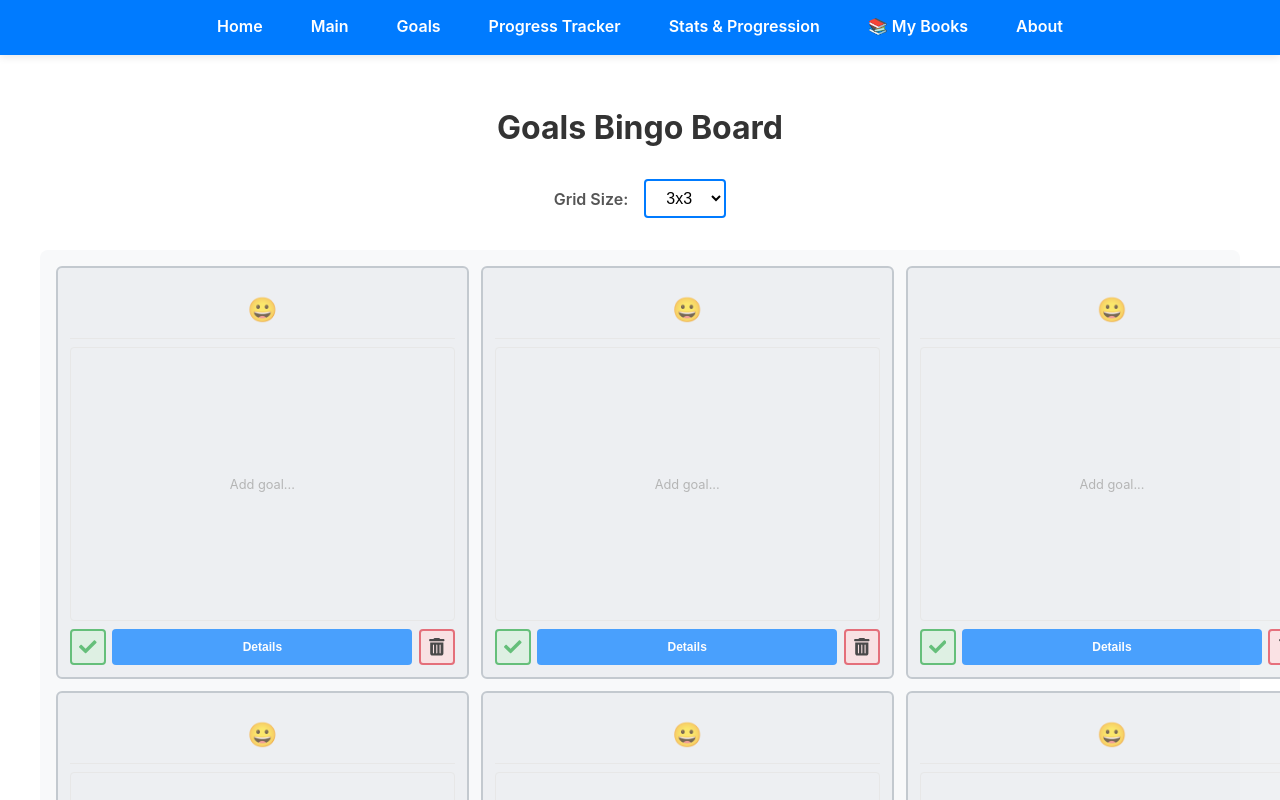
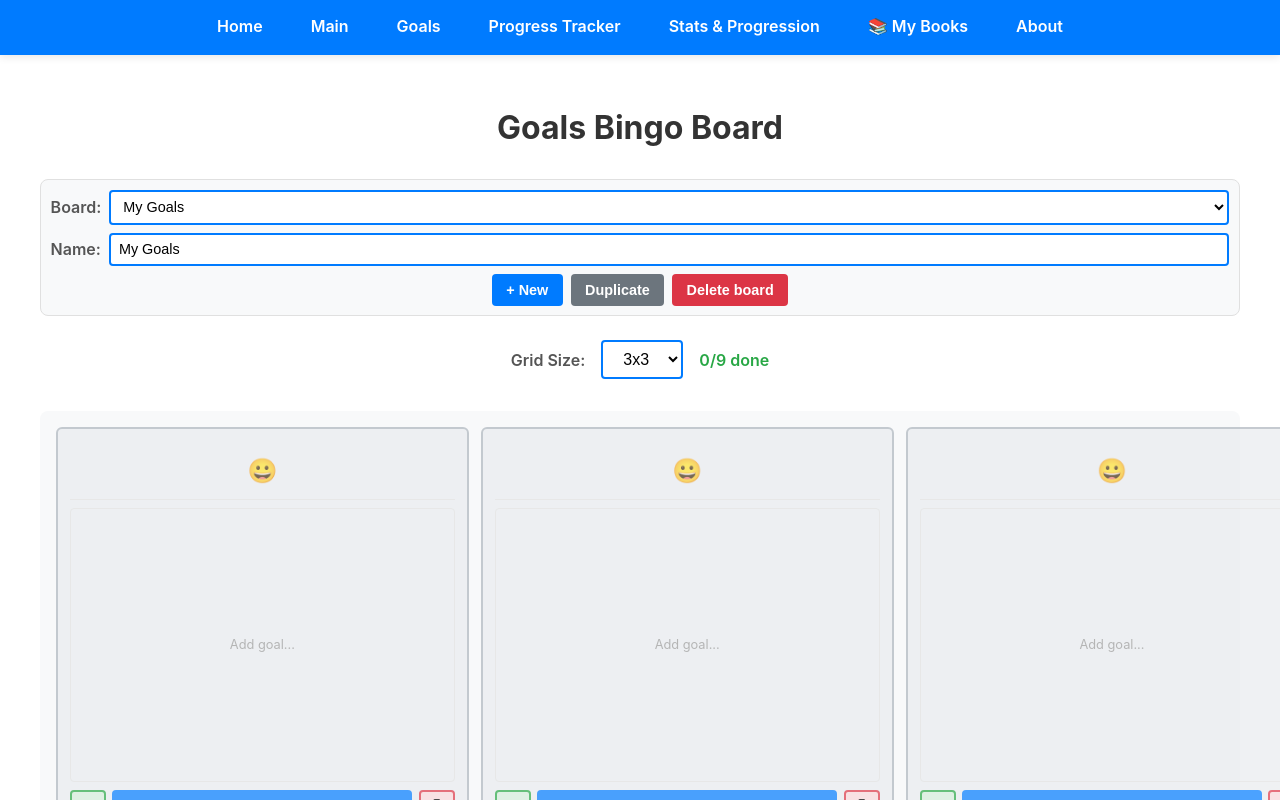
Before and after one commit to JumesP/Progress, a React (Create React App) app in the folder client/: page /Goals in a window 1280 px wide. Shown: the top 800 px of the page. Built offline with nearby package versions, Linux system fonts and the light colour scheme.

Commit message:
multiple boards

```diff
--- a/client/src/pages/Goals.js
+++ b/client/src/pages/Goals.js
@@ -3,111 +3,180 @@ import { FaTrashCan } from "react-icons/fa6";
 import { FaCheck } from "react-icons/fa";
 import "../pages/css/Goals.scss";
 
+const STORAGE_KEY = "goalsBoardsData";
+const LEGACY_KEY = "goalsData"; // your old single-board key (migrated automatically)
+
+const uid = () =>
+  `${Date.now().toString(36)}${Math.random().toString(36).slice(2, 8)}`;
+
+const emptyGoal = () => ({ text: "", details: "", emoji: "" });
+
+const makeBoard = (name = "My Goals", gridSize = 3) => ({
+  id: uid(),
+  name,
+  gridSize,
+  goals: Array(gridSize * gridSize).fill(null).map(emptyGoal),
+  checkedGoals: {},
+  createdAt: Date.now(),
+});
+
+const loadState = () => {
+  try {
+    const saved = JSON.parse(localStorage.getItem(STORAGE_KEY));
+    if (saved && Array.isArray(saved.boards) && saved.boards.length) {
+      const activeId = saved.boards.some((b) => b.id === saved.activeId)
+        ? saved.activeId
+        : saved.boards[0].id;
+      return { boards: saved.boards, activeId };
+    }
+  } catch (e) {
+    // fall through to migration / default
+  }
+
+  // Migrate the old single board, if there is one
+  try {
+    const legacy = JSON.parse(localStorage.getItem(LEGACY_KEY));
+    if (legacy) {
+      const size = legacy.gridSize || 3;
+      const board = {
+        ...makeBoard("My Goals", size),
+        goals: legacy.goals?.length
+          ? legacy.goals
+          : Array(size * size).fill(null).map(emptyGoal),
+        checkedGoals: legacy.checkedGoals || {},
+      };
+      return { boards: [board], activeId: board.id };
+    }
+  } catch (e) {
+    // ignore
+  }
+
+  const board = makeBoard();
+  return { boards: [board], activeId: board.id };
+};
+
 const Goals = () => {
-  const [gridSize, setGridSize] = useState(3);
-  const [goals, setGoals] = useState([]);
-  const [checkedGoals, setCheckedGoals] = useState({});
+  const [{ boards, activeId }, setState] = useState(loadState);
   const [selectedGoalIndex, setSelectedGoalIndex] = useState(null);
   const [detailsText, setDetailsText] = useState("");
   const [showModal, setShowModal] = useState(false);
+  const [showDeleteBoard, setShowDeleteBoard] = useState(false);
   const [resizeError, setResizeError] = useState("");
 
-  // Load data from localStorage on mount
+  const board = boards.find((b) => b.id === activeId) || boards[0];
+  const { gridSize, goals, checkedGoals } = board;
+
+  // Persist everything whenever it changes
   useEffect(() => {
-    const savedData = localStorage.getItem("goalsData");
-    if (savedData) {
-      const parsedData = JSON.parse(savedData);
-      setGridSize(parsedData.gridSize || 3);
-      setGoals(parsedData.goals || []);
-      setCheckedGoals(parsedData.checkedGoals || {});
-    } else {
-      // Initialize with empty goals
-      initializeGoals(3);
+    try {
+      localStorage.setItem(STORAGE_KEY, JSON.stringify({ boards, activeId }));
+    } catch (e) {
+      console.error("Could not save boards", e);
     }
-  }, []);
+  }, [boards, activeId]);
 
-  const initializeGoals = (size) => {
-    const totalGoals = size * size;
-    const newGoals = Array(totalGoals)
-      .fill(null)
-      .map((_, i) => goals[i] || { text: "", details: "", emoji: "" });
-    setGoals(newGoals);
+  /* ---------- helpers ---------- */
+
+  // Update the active board with a partial object (or a function returning one)
+  const updateBoard = (patch) =>
+    setState((prev) => ({
+      ...prev,
+      boards: prev.boards.map((b) =>
+        b.id === prev.activeId
+          ? { ...b, ...(typeof patch === "function" ? patch(b) : patch) }
+          : b
+      ),
+    }));
+
+  /* ---------- board management ---------- */
+
+  const handleSelectBoard = (id) => {
+    setResizeError("");
+    setState((prev) => ({ ...prev, activeId: id }));
   };
 
-  const saveToLocalStorage = (newSize, newGoals, newCheckedGoals) => {
-    localStorage.setItem(
-      "goalsData",
-      JSON.stringify({
-        gridSize: newSize,
-        goals: newGoals,
-        checkedGoals: newCheckedGoals
-      })
-    );
+  const handleNewBoard = () => {
+    const newBoard = makeBoard(`Board ${boards.length + 1}`, 3);
+    setResizeError("");
+    setState((prev) => ({
+      boards: [...prev.boards, newBoard],
+      activeId: newBoard.id,
+    }));
   };
 
+  const handleDuplicateBoard = () => {
+    const copy = {
+      ...JSON.parse(JSON.stringify(board)),
+      id: uid(),
+      name: `${board.name} (copy)`,
+      createdAt: Date.now(),
+    };
+    setState((prev) => ({
+      boards: [...prev.boards, copy],
+      activeId: copy.id,
+    }));
+  };
+
+  const handleRenameBoard = (name) => updateBoard({ name });
+
+  const handleDeleteBoard = () => {
+    setState((prev) => {
+      const remaining = prev.boards.filter((b) => b.id !== prev.activeId);
+      if (remaining.length === 0) {
+        const fresh = makeBoard();
+        return { boards: [fresh], activeId: fresh.id };
+      }
+      return { boards: remaining, activeId: remaining[0].id };
+    });
+    setShowDeleteBoard(false);
+  };
+
+  /* ---------- grid / goal handlers ---------- */
+
   const handleGridSizeChange = (newSize) => {
-    // Count how many goals have content (text or details)
     const filledGoals = goals.filter(
-      (goal) => goal.text.trim() !== "" || goal.details.trim() !== ""
+      (goal) =>
+        (goal.text || "").trim() !== "" || (goal.details || "").trim() !== ""
     ).length;
-
     const newCapacity = newSize * newSize;
 
-    // Prevent downsizing if there are too many filled goals
     if (filledGoals > newCapacity) {
       setResizeError(
         `Cannot resize to ${newSize}x${newSize} (${newCapacity} slots). You have ${filledGoals} filled goals. Please delete some goals first.`
       );
-      // Clear error after 5 seconds
       setTimeout(() => setResizeError(""), 5000);
       return;
     }
 
-    // Clear error if resize is allowed
     setResizeError("");
-
-    // Expand or shrink the goals array while preserving existing data
     const newGoals = Array(newCapacity)
       .fill(null)
-      .map((_, i) => goals[i] || { text: "", details: "", emoji: "" });
+      .map((_, i) => goals[i] || emptyGoal());
 
-    setGridSize(newSize);
-    setGoals(newGoals);
-    saveToLocalStorage(newSize, newGoals, checkedGoals);
+    updateBoard({ gridSize: newSize, goals: newGoals });
   };
 
-  const handleGoalTextChange = (index, text) => {
+  const handleGoalFieldChange = (index, field, value) => {
     const newGoals = [...goals];
-    newGoals[index] = { ...newGoals[index], text };
-    setGoals(newGoals);
-    saveToLocalStorage(gridSize, newGoals, checkedGoals);
-  };
-
-  const handleEmojiChange = (index, emoji) => {
-    const newGoals = [...goals];
-    newGoals[index] = { ...newGoals[index], emoji };
-    setGoals(newGoals);
-    saveToLocalStorage(gridSize, newGoals, checkedGoals);
+    newGoals[index] = { ...newGoals[index], [field]: value };
+    updateBoard({ goals: newGoals });
   };
 
   const handleCheckboxChange = (index) => {
-    const newCheckedGoals = { ...checkedGoals };
-    newCheckedGoals[index] = !newCheckedGoals[index];
-    setCheckedGoals(newCheckedGoals);
-    saveToLocalStorage(gridSize, goals, newCheckedGoals);
+    updateBoard({
+      checkedGoals: { ...checkedGoals, [index]: !checkedGoals[index] },
+    });
   };
 
   const handleDeleteGoal = (index) => {
     const newGoals = [...goals];
-    newGoals[index] = { text: "", details: "" };
-    setGoals(newGoals);
-
+    newGoals[index] = emptyGoal();
     const newCheckedGoals = { ...checkedGoals };
     delete newCheckedGoals[index];
-    setCheckedGoals(newCheckedGoals);
+    updateBoard({ goals: newGoals, checkedGoals: newCheckedGoals });
+  };
 
-    saveToLocalStorage(gridSize, newGoals, newCheckedGoals);
-  };
+  /* ---------- details modal ---------- */
 
   const openModal = (index) => {
     setSelectedGoalIndex(index);
@@ -123,20 +192,62 @@ const Goals = () => {
 
   const saveDetails = () => {
     if (selectedGoalIndex !== null) {
-      const newGoals = [...goals];
-      newGoals[selectedGoalIndex] = {
-        ...newGoals[selectedGoalIndex],
-        details: detailsText,
-      };
-      setGoals(newGoals);
-      saveToLocalStorage(gridSize, newGoals, checkedGoals);
+      handleGoalFieldChange(selectedGoalIndex, "details", detailsText);
     }
     closeModal();
   };
 
+  const completedCount = Object.values(checkedGoals).filter(Boolean).length;
+
   return (
     <div className="goals-page">
       <h1>Goals Bingo Board</h1>
+
+      {/* Board manager */}
+      <div className="board-manager">
+        <div className="board-row">
+          <label htmlFor="board-select">Board:</label>
+          <select
+            id="board-select"
+            value={board.id}
+            onChange={(e) => handleSelectBoard(e.target.value)}
+          >
+            {boards.map((b) => (
+              <option key={b.id} value={b.id}>
+                {b.name || "Untitled"}
+              </option>
+            ))}
+          </select>
+        </div>
+
+        <div className="board-row">
+          <label htmlFor="board-name">Name:</label>
+          <input
+            id="board-name"
+            type="text"
+            className="board-name-input"
+            value={board.name}
+            placeholder="Board name..."
+            maxLength={40}
+            onChange={(e) => handleRenameBoard(e.target.value)}
+          />
+        </div>
+
+        <div className="board-row board-buttons">
+          <button className="btn-board btn-new" onClick={handleNewBoard}>
+            + New
+          </button>
+          <button className="btn-board" onClick={handleDuplicateBoard}>
+            Duplicate
+          </button>
+          <button
+            className="btn-board btn-danger"
+            onClick={() => setShowDeleteBoard(true)}
+          >
+            Delete board
+          </button>
+        </div>
+      </div>
 
       <div className="controls">
         <label htmlFor="grid-size">Grid Size:</label>
@@ -149,22 +260,29 @@ const Goals = () => {
           <option value={4}>4x4</option>
           <option value={5}>5x5</option>
         </select>
+        <span className="progress">
+          {completedCount}/{gridSize * gridSize} done
+        </span>
       </div>
 
-      {resizeError && (
-        <div className="error-message">
-          {resizeError}
-        </div>
-      )}
+      {resizeError && <div className="error-message">{resizeError}</div>}
 
       <div className={`bingo-board grid-${gridSize}x${gridSize}`}>
         {goals.map((goal, index) => (
-          <div key={index} className={`goal-cell ${checkedGoals[index] ? 'checked' : ''} ${!(goal.text || '').trim() && !(goal.emoji || '').trim() ? 'empty' : ''}`}>
+          <div
+            key={index}
+            className={`goal-cell ${checkedGoals[index] ? "checked" : ""} ${!(goal.text || "").trim() && !(goal.emoji || "").trim()
+                ? "empty"
+                : ""
+              }`}
+          >
             <input
               type="text"
               placeholder="😀"
               value={goal.emoji || ""}
-              onChange={(e) => handleEmojiChange(index, e.target.value)}
+              onChange={(e) =>
+                handleGoalFieldChange(index, "emoji", e.target.value)
+              }
               className="goal-emoji"
               maxLength="2"
             />
@@ -172,21 +290,21 @@ const Goals = () => {
               type="text"
               placeholder="Add goal..."
               value={goal.text}
-              onChange={(e) => handleGoalTextChange(index, e.target.value)}
+              onChange={(e) =>
+                handleGoalFieldChange(index, "text", e.target.value)
+              }
               className="goal-input"
             />
             <div className="cell-actions">
               <button
-                className={`checkbox-btn ${checkedGoals[index] ? 'checked' : ''}`}
+                className={`checkbox-btn ${checkedGoals[index] ? "checked" : ""
+                  }`}
                 onClick={() => handleCheckboxChange(index)}
                 title="Toggle goal completion"
               >
                 <FaCheck />
               </button>
-              <button
-                className="details-btn"
-                onClick={() => openModal(index)}
-              >
+              <button className="details-btn" onClick={() => openModal(index)}>
                 Details
               </button>
               <button
@@ -201,11 +319,14 @@ const Goals = () => {
         ))}
       </div>
 
+      {/* Goal details modal */}
       {showModal && (
         <div className="modal-overlay" onClick={closeModal}>
           <div className="modal-content" onClick={(e) => e.stopPropagation()}>
             <h2>Add Goal Details</h2>
-            <p className="goal-title">{goals[selectedGoalIndex]?.text || "Goal"}</p>
+            <p className="goal-title">
+              {goals[selectedGoalIndex]?.text || "Goal"}
+            </p>
             <textarea
               value={detailsText}
               onChange={(e) => setDetailsText(e.target.value)}
@@ -223,6 +344,33 @@ const Goals = () => {
           </div>
         </div>
       )}
+
+      {/* Delete board confirmation */}
+      {showDeleteBoard && (
+        <div
+          className="modal-overlay"
+          onClick={() => setShowDeleteBoard(false)}
+        >
+          <div className="modal-content" onClick={(e) => e.stopPropagation()}>
+            <h2>Delete board?</h2>
+            <p className="goal-title">
+              "{board.name || "Untitled"}" and all of its goals will be
+              permanently deleted.
+            </p>
+            <div className="modal-actions">
+              <button onClick={handleDeleteBoard} className="btn-confirm-delete">
+                Delete
+              </button>
+              <button
+                onClick={() => setShowDeleteBoard(false)}
+                className="btn-cancel"
+              >
+                Cancel
+              </button>
+            </div>
+          </div>
+        </div>
+      )}
     </div>
   );
 };
--- a/client/src/pages/css/Goals.scss
+++ b/client/src/pages/css/Goals.scss
@@ -965,3 +965,132 @@
     padding: 0.15rem;
   }
 }
+
+// ---------------------------------------------------------------
+// ADD THIS inside `.goals-page { ... }` in Goals.scss
+// (e.g. right above `.controls { ... }`)
+// ---------------------------------------------------------------
+
+.board-manager {
+  display: flex;
+  flex-wrap: wrap;
+  justify-content: center;
+  align-items: center;
+  gap: 0.75rem 1.5rem;
+  margin-bottom: 1.5rem;
+  padding: 1rem;
+  background: #f8f9fa;
+  border: 1px solid #e0e0e0;
+  border-radius: 8px;
+
+  .board-row {
+    display: flex;
+    align-items: center;
+    gap: 0.5rem;
+
+    label {
+      font-weight: 600;
+      color: #555;
+    }
+
+    select,
+    .board-name-input {
+      padding: 0.5rem 0.75rem;
+      border: 2px solid #007bff;
+      border-radius: 4px;
+      font-size: 1rem;
+      background: white;
+      min-width: 160px;
+      max-width: 240px;
+
+      &:focus {
+        outline: none;
+        border-color: #0056b3;
+        box-shadow: 0 0 0 3px rgba(0, 123, 255, 0.25);
+      }
+    }
+  }
+
+  .board-buttons {
+    gap: 0.5rem;
+  }
+
+  .btn-board {
+    padding: 0.5rem 0.9rem;
+    border: none;
+    border-radius: 4px;
+    background-color: #6c757d;
+    color: white;
+    font-weight: 600;
+    font-size: 0.9rem;
+    cursor: pointer;
+    transition: background-color 0.2s, transform 0.1s;
+
+    &:hover {
+      background-color: #5a6268;
+    }
+
+    &:active {
+      transform: scale(0.97);
+    }
+
+    &.btn-new {
+      background-color: #007bff;
+
+      &:hover {
+        background-color: #0056b3;
+      }
+    }
+
+    &.btn-danger {
+      background-color: #dc3545;
+
+      &:hover {
+        background-color: #c82333;
+      }
+    }
+  }
+}
+
+.controls .progress {
+  font-weight: 600;
+  color: #28a745;
+}
+
+.modal-content .modal-actions .btn-confirm-delete {
+  background-color: #dc3545;
+  color: white;
+
+  &:hover {
+    background-color: #c82333;
+  }
+}
+
+// ---------------------------------------------------------------
+// ADD THIS inside your existing `@media (max-width: 768px) { .goals-page { ... } }`
+// ---------------------------------------------------------------
+
+.board-manager {
+  flex-direction: column;
+  align-items: stretch;
+  padding: 0.6rem;
+  gap: 0.5rem;
+
+  .board-row {
+    justify-content: space-between;
+
+    select,
+    .board-name-input {
+      flex: 1;
+      min-width: 0;
+      max-width: none;
+      font-size: 0.9rem;
+      padding: 0.4rem 0.5rem;
+    }
+  }
+
+  .board-buttons {
+    justify-content: center;
+    flex-wrap: wrap;
+  }
+}
```
